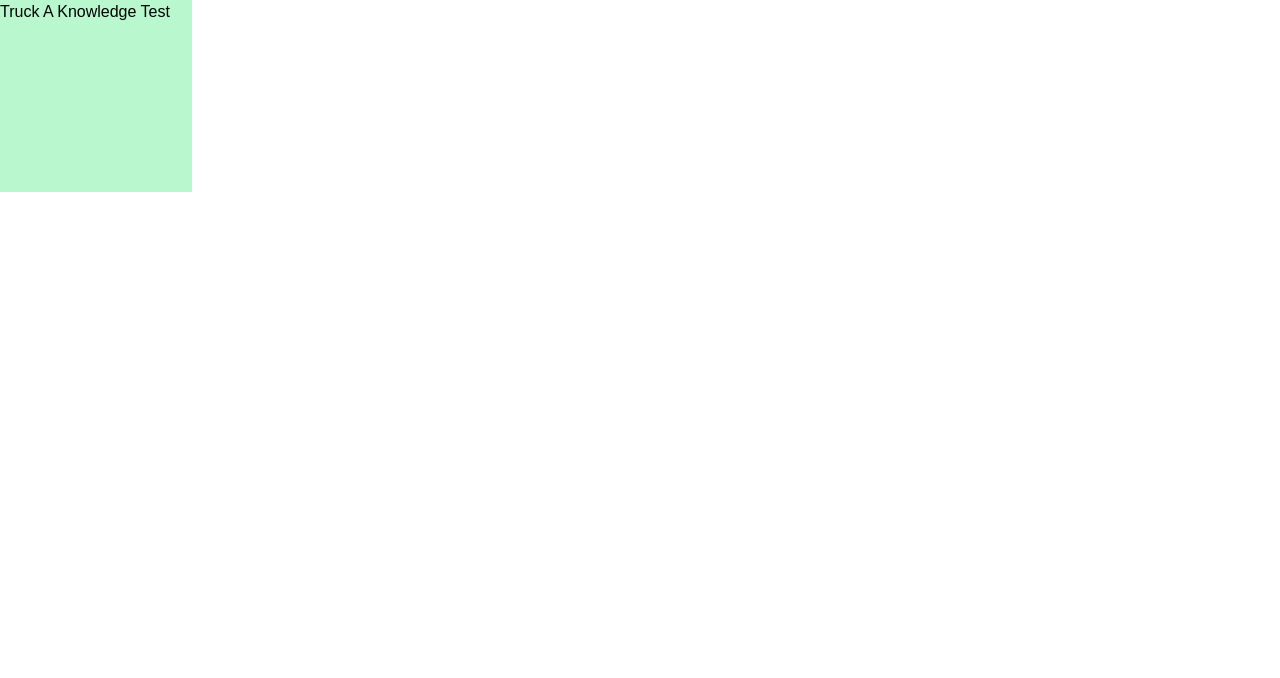
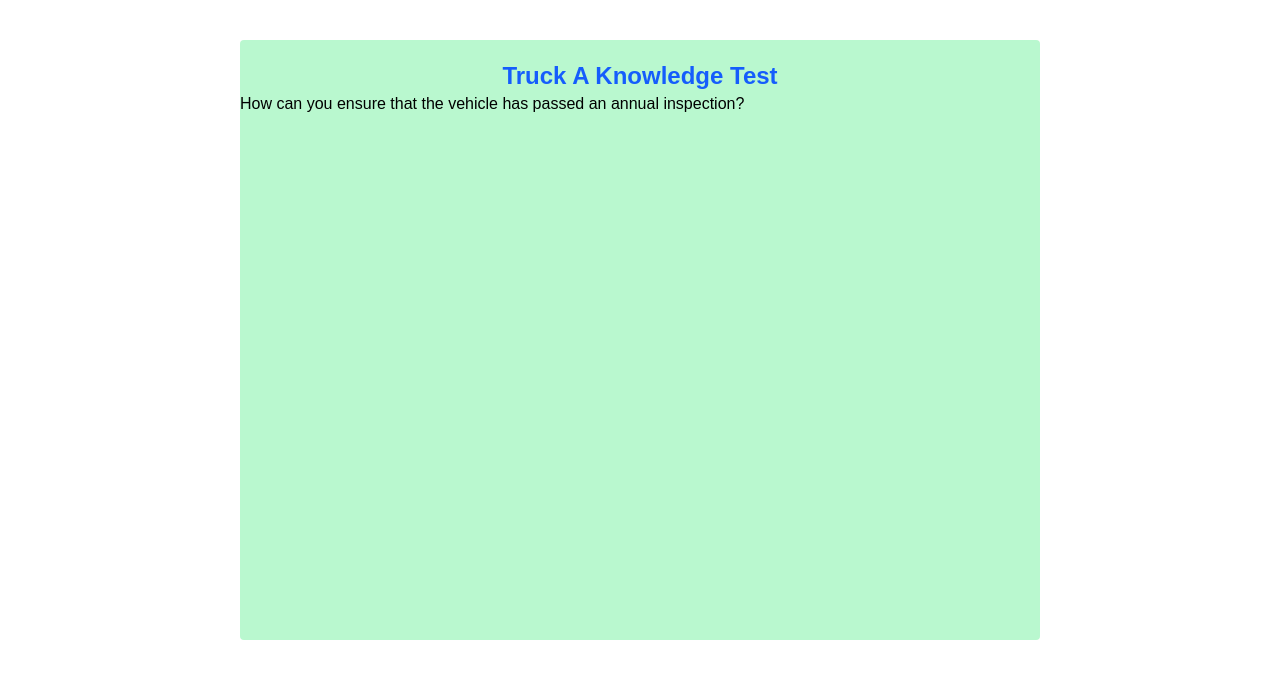
Before and after one commit to Harsimran141/Azknowledgetest, a React (Vite) app: page / in a window 1280 px wide. Shown: the top 678 px of the page. Built offline with nearby package versions, Linux system fonts and the light colour scheme.

Commit message:
feat: add state management for current question and enhance quiz layout

```diff
--- a/src/App.jsx
+++ b/src/App.jsx
@@ -1,3 +1,5 @@
+import { useState } from "react";
+
 const App = () =>{
   const questions = [
   {
@@ -56,12 +58,15 @@ const App = () =>{
     },
   }
   ];
+const [currentQuestion, setCurrentQuestion] = useState(0);
   return(
-    <div className="bg-green-200 w-48 h-48">
-      <div>
-      <h1>Truck A Knowledge Test</h1>
+    <div className="bg-green-200 w-[800px] h-[600px] rounded mt-10 mx-auto">
+      <div className="flex justify-center">
+      <h1 className="text-2xl text-blue-600 font-bold mt-5">Truck A Knowledge Test</h1>
       </div>
-
+       <h1>
+        {questions[0].question}
+       </h1>
     </div>
   )
 }
```
